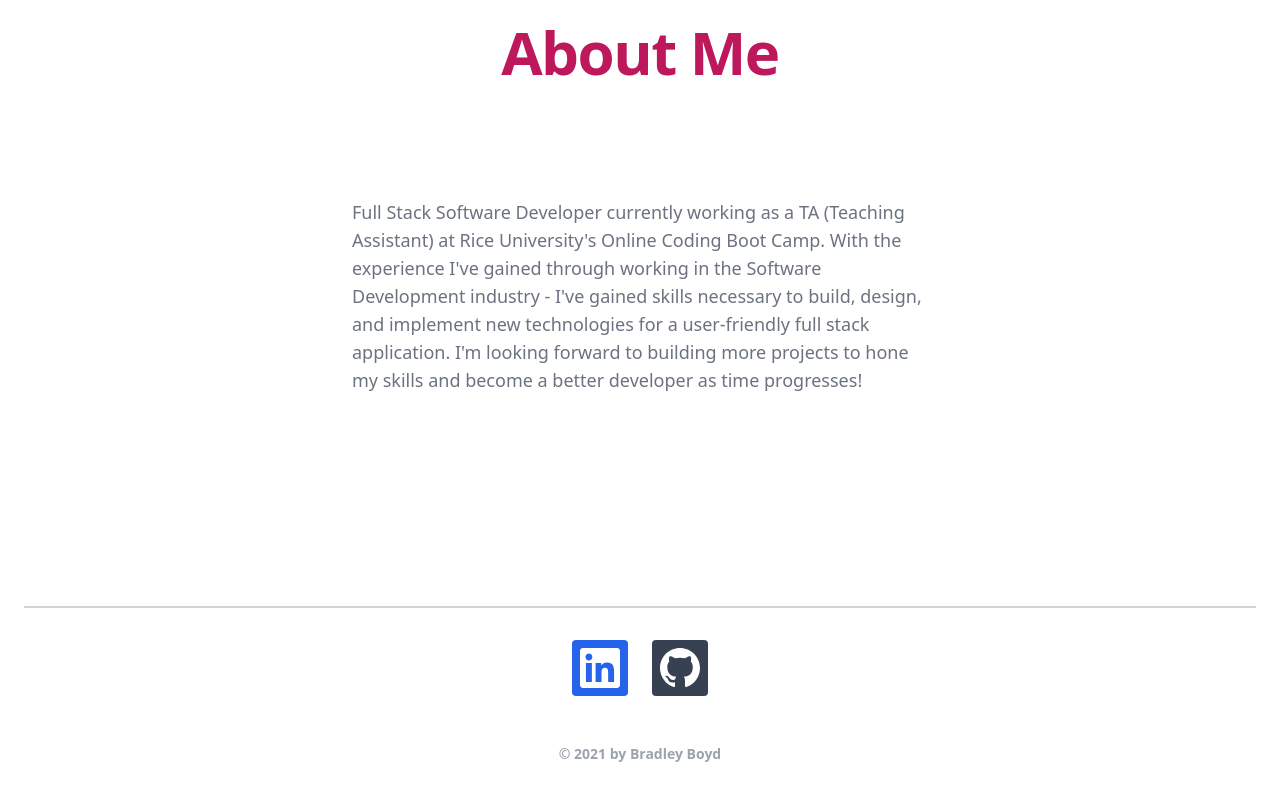
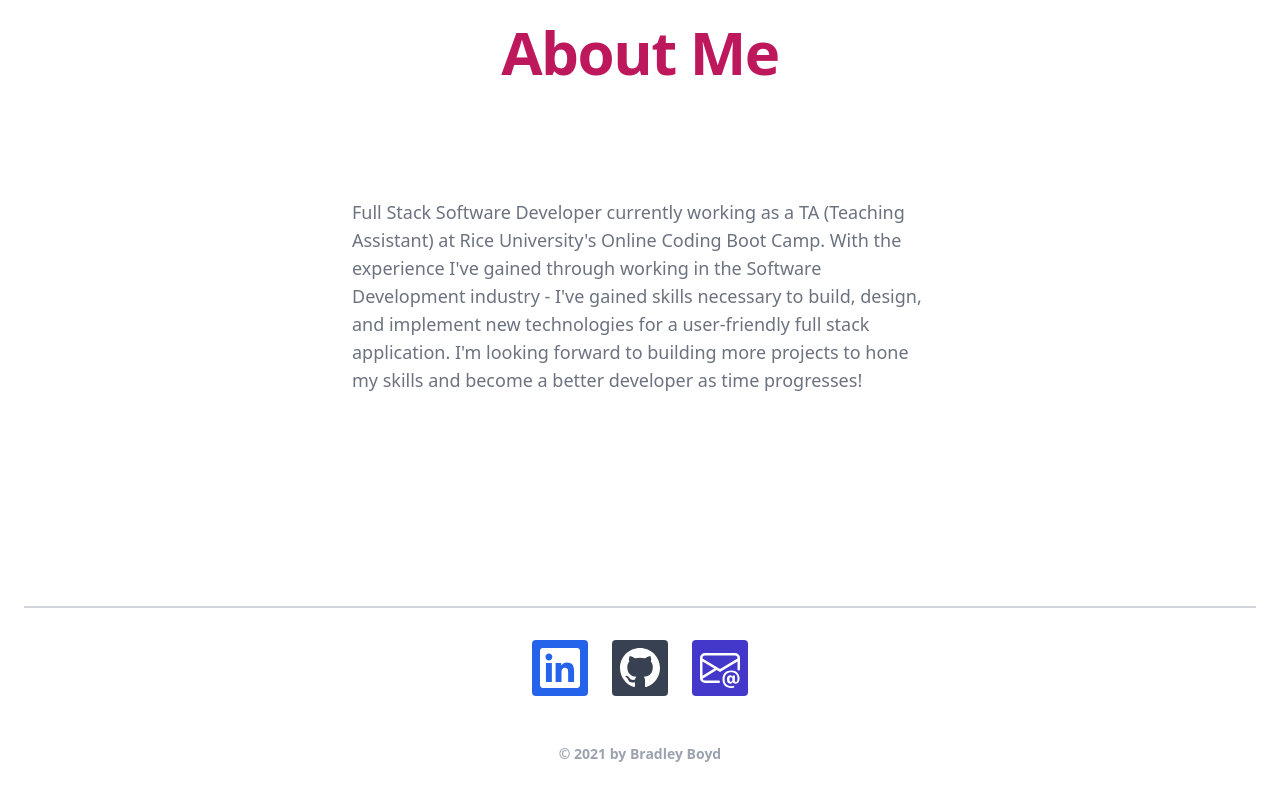
Before and after one commit to bboyd146/React-portfolio, a React (Create React App) app in the folder portfolio/: page / in a window 1280 px wide. Shown: the part 562-1362 px from the top of the page. Built offline with nearby package versions, Linux system fonts and the light colour scheme.

Commit message:
updated footer icon

```diff
--- a/portfolio/src/components/Footer.js
+++ b/portfolio/src/components/Footer.js
@@ -43,6 +43,15 @@
                                         </svg>
                                     </button>
                                 </a>
+                                <a href="mailto:braddboyd5@gmail.com">
+                                    <button
+                                        class="bg-indigo-700 p-2 font-semibold text-white inline-flex items-center space-x-2 rounded"
+                                    >
+                                        <svg xmlns="http://www.w3.org/2000/svg" width="40" height="40" fill="currentColor" class="bi bi-envelope-at" viewBox="0 0 16 16">
+                                            <path d="M2 2a2 2 0 0 0-2 2v8.01A2 2 0 0 0 2 14h5.5a.5.5 0 0 0 0-1H2a1 1 0 0 1-.966-.741l5.64-3.471L8 9.583l7-4.2V8.5a.5.5 0 0 0 1 0V4a2 2 0 0 0-2-2H2Zm3.708 6.208L1 11.105V5.383l4.708 2.825ZM1 4.217V4a1 1 0 0 1 1-1h12a1 1 0 0 1 1 1v.217l-7 4.2-7-4.2Z" />
+                                            <path d="M14.247 14.269c1.01 0 1.587-.857 1.587-2.025v-.21C15.834 10.43 14.64 9 12.52 9h-.035C10.42 9 9 10.36 9 12.432v.214C9 14.82 10.438 16 12.358 16h.044c.594 0 1.018-.074 1.237-.175v-.73c-.245.11-.673.18-1.18.18h-.044c-1.334 0-2.571-.788-2.571-2.655v-.157c0-1.657 1.058-2.724 2.64-2.724h.04c1.535 0 2.484 1.05 2.484 2.326v.118c0 .975-.324 1.39-.639 1.39-.232 0-.41-.148-.41-.42v-2.19h-.906v.569h-.03c-.084-.298-.368-.63-.954-.63-.778 0-1.259.555-1.259 1.4v.528c0 .892.49 1.434 1.26 1.434.471 0 .896-.227 1.014-.643h.043c.118.42.617.648 1.12.648Zm-2.453-1.588v-.227c0-.546.227-.791.573-.791.297 0 .572.192.572.708v.367c0 .573-.253.744-.564.744-.354 0-.581-.215-.581-.8Z" />
+                                        </svg>                                    </button>
+                                </a>
                                 <div class="container mx-auto px-6 items-center pt-6">
                                     <p class="text-sm text-dark font-bold mb-2">
                                         © 2021 by Bradley Boyd
```
